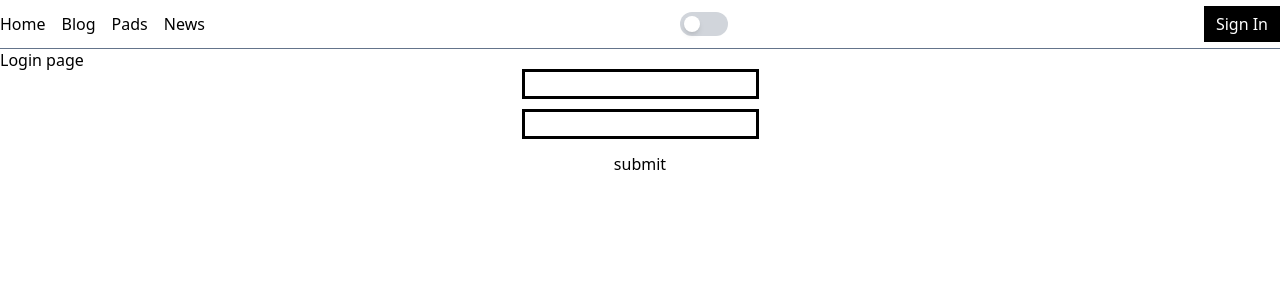
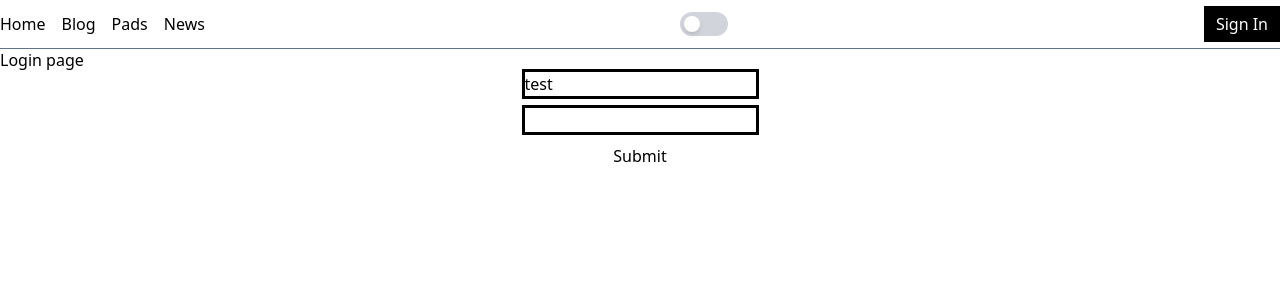
Before and after one commit to EmptyEXOT/shim-audio, a React app in the folder src/client/: page /login in a window 1280 px wide. Shown: the top 300 px of the page. Built offline with nearby package versions, Linux system fonts and the light colour scheme.

Commit message:
login form port to react-hook-form lib

```diff
--- a/src/client/package.json
+++ b/src/client/package.json
@@ -13,6 +13,7 @@
     "@reduxjs/toolkit": "^2.3.0",
     "react": "^18.3.1",
     "react-dom": "^18.3.1",
+    "react-hook-form": "^7.53.1",
     "react-redux": "^9.1.2",
     "react-router-dom": "^6.27.0"
   },
--- a/src/client/src/features/auth/ui/LoginForm.tsx
+++ b/src/client/src/features/auth/ui/LoginForm.tsx
@@ -1,28 +1,27 @@
 import { Button } from '@/shared/component/button/ui/Button';
 import { FC, useState } from 'react';
 import { useLoginMutation } from '../api/auth.api';
+import { SubmitHandler, useForm } from 'react-hook-form';
 
 export interface LoginFormProps {}
 
-interface FormState {
+interface FormInputs {
   email: string;
   password: string;
 }
 
 export const LoginForm: FC<LoginFormProps> = () => {
-  const [formState, setFormState] = useState<FormState>({
+  const [formState, setFormState] = useState<FormInputs>({
     email: '',
     password: '',
   });
-
-  const [login, { isLoading }] = useLoginMutation();
-
-  const handleChange = ({
-    target: { name, value },
-  }: React.ChangeEvent<HTMLInputElement>) =>
-    setFormState((prev) => ({ ...prev, [name]: value }));
-
-  const onSubmit = async () => {
+  const {
+    register,
+    handleSubmit,
+    watch,
+    formState: { errors },
+  } = useForm<FormInputs>();
+  const onSubmit: SubmitHandler<FormInputs> = async (data) => {
     try {
       console.log('req');
       await login(formState).unwrap();
@@ -36,22 +35,24 @@ export const LoginForm: FC<LoginFormProps> = () => {
       });
     }
   };
+  console.log(watch('email'));
+
+  const [login, { isLoading }] = useLoginMutation();
+
+  const handleChange = ({
+    target: { name, value },
+  }: React.ChangeEvent<HTMLInputElement>) =>
+    setFormState((prev) => ({ ...prev, [name]: value }));
 
   return (
-    <div className='flex flex-col gap-4 max-w-xl'>
+    <form onSubmit={handleSubmit(onSubmit)} className='flex flex-col gap-3'>
+      <input className='outline' defaultValue='test' {...register('email')} />
       <input
         className='outline'
-        type='email'
-        onChange={handleChange}
-        name='email'
+        {...register('password', { required: true })}
       />
-      <input
-        className='outline'
-        type='password'
-        onChange={handleChange}
-        name='password'
-      />
-      <Button onClick={onSubmit}>{isLoading ? 'loading' : 'submit'}</Button>
-    </div>
+      {errors.password && <span>This field is required</span>}
+      <input type='submit' />
+    </form>
   );
 };
```
Also changed, not shown: 1 other file (tests, documents, lock files or other folders).
